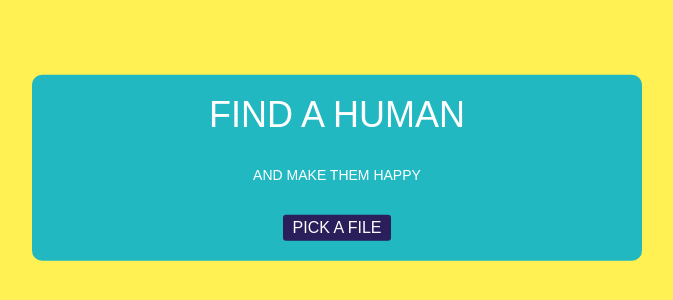
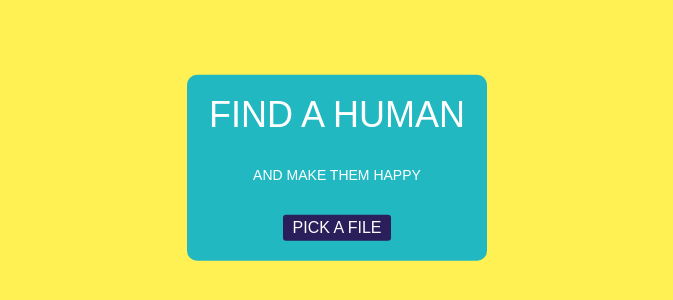
Before and after one commit to Tapanila/Riemu, a plain HTML site: page index.html in a window 1280 px wide. Shown: the part 242-542 px from the top of the page, without its empty margins (303-976 px from the left). Drawn offline with nearby package versions, Linux system fonts and the light colour scheme; a web font is replaced by a local one.

Commit message:
image size fix

```diff
--- a/css/main.css
+++ b/css/main.css
@@ -34,9 +34,11 @@ h1 {
 }
 
 .panel-content-holder {
-    width: 100%;
+    max-width: 300px;
     height: 50%;
     border-radius: 10px;
+    margin-left: auto;
+    margin-right: auto;
   }
 
 #label-upload{
@@ -66,9 +68,7 @@ h1 {
 }
 
 #continue {
-  float: right;
   margin: 20px;
-  margin-right: 0;
 }
 
 #send-button-container {
```
